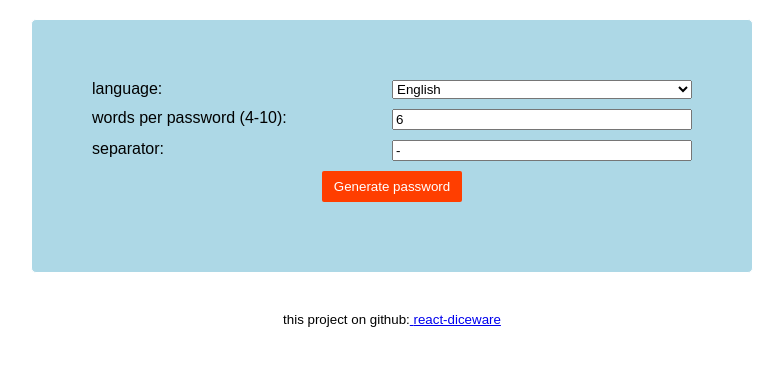
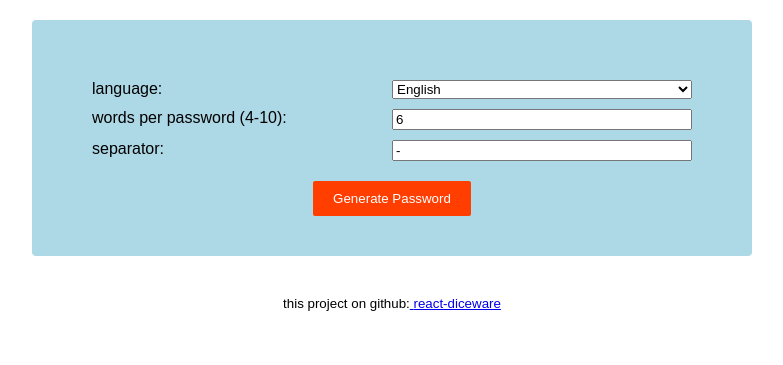
Before and after one commit to MaciekTalaska/react-diceware, a React app: page / in a window 1280 px wide. Shown: the part 61-426 px from the top of the page, without its empty margins (248-1031 px from the left). Built offline with nearby package versions, Linux system fonts and the light colour scheme.

Commit message:
ui/styling fixes

```diff
--- a/src/style.css
+++ b/src/style.css
@@ -9,7 +9,10 @@ button {
   border: none;
   padding: 8px 12px;
   border-radius: 2px;
-  max-width: 60%;
+  /* max-width: 60%; */
+  margin: 10px;
+  text-transform: capitalize;
+  padding: 10px 20px;
 }
 div {
   padding-bottom: 10px;
@@ -21,7 +24,7 @@ div {
   /*margin: 0 auto;*/
   display: inline-grid;
   background-color: lightblue;
-  padding: 60px;
+  padding: 60px 60px 20px 60px;
   border-radius: 5px;
 }
 
```
